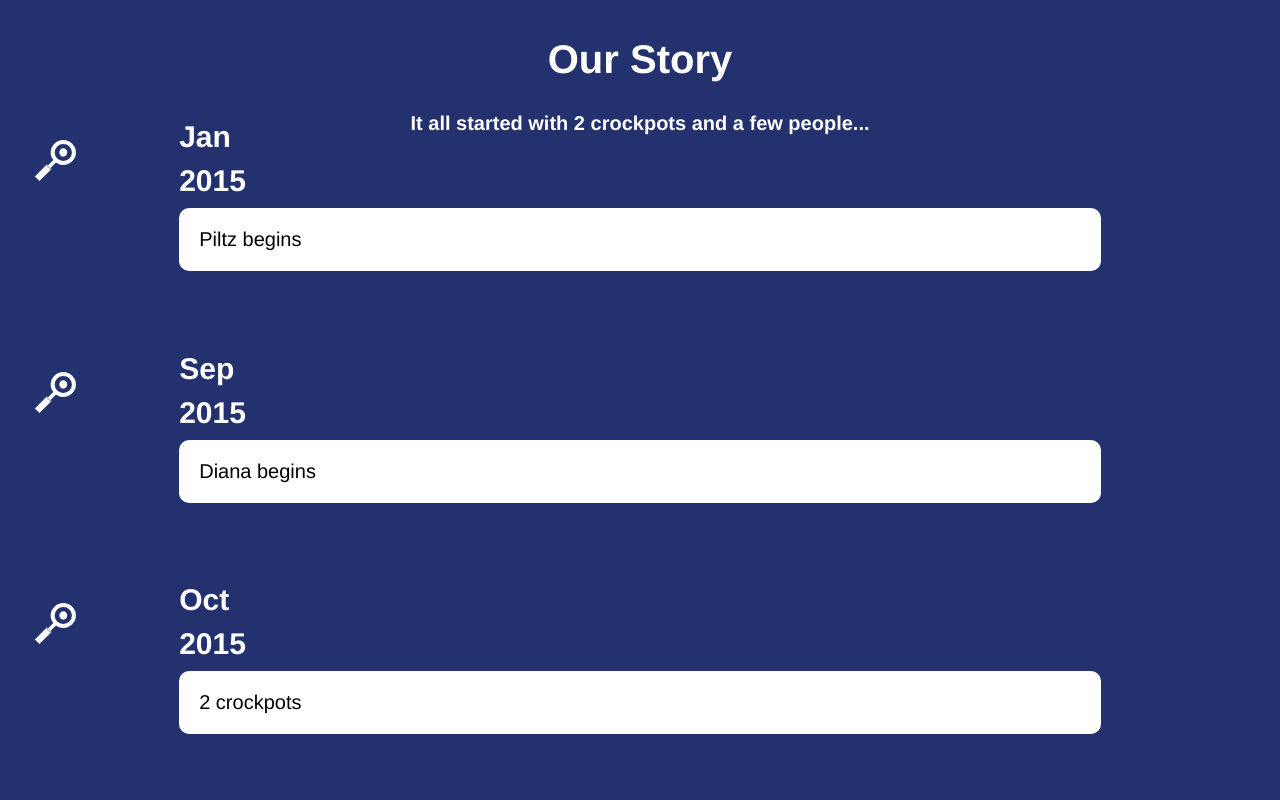
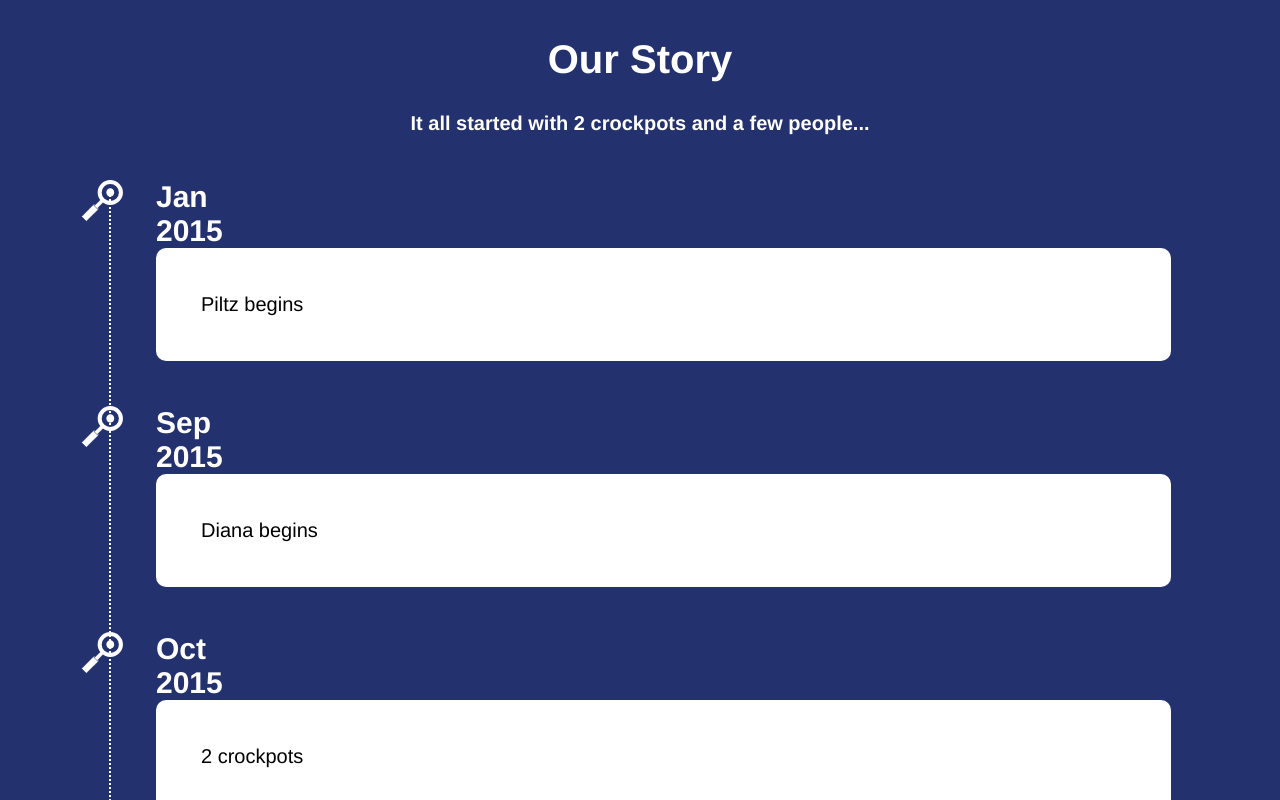
Before and after one commit to elp49/opendoordrexel, a Next.js app: page /about in a window 1280 px wide. Shown: the part 540-1340 px from the top of the page. Built offline with nearby package versions, Linux system fonts and the light colour scheme.

Commit message:
About page - adjusting alignment of timeline for consistency

```diff
--- a/pages/about.js
+++ b/pages/about.js
@@ -49,7 +49,7 @@ export default function About() {
           <a href='#timeline' className={styles.chevronDown}><i></i></a>
         </Section>
         <Section id={'timeline'} section={about.timeline}>
-          <ul>
+          <ul className={styles.timeline}>
             {about.timeline.events.map((event, i) => {
               return (
                 <li key={`event-${i}`} className={styles.event}>
--- a/pages/about.module.css
+++ b/pages/about.module.css
@@ -31,48 +31,34 @@
   background-image: url('/icons/chevron-down-white.svg');
 }
 
-/* .aboutTimeline {
-  padding: 45px 0;
-  background-color: #24316F;
-  color: #fff;
-} */
-
-/* .timeline {
-  position: relative;
-  width: 90%;
-  max-width: 1200px;
-  margin: 0 auto;
-} */
-
-/* .timeline>ul {
-  margin: 3rem 0;
+.timeline {
+  margin: 30px 20px;
   border-left: 2px solid #fff;
   border-style: dotted;
-} */
+}
 
 .event {
   position: relative;
-  top: -3rem;
+  top: -10px;
   width: 100%;
-  margin-bottom: 45px;
+  margin: 20px 0;
   color: #fff;
   list-style: none;
 }
 
 .magnifyingGlass {
   position: absolute;
-  top: 2rem;
   left: -3.83rem;
   height: 5rem;
   width: 5rem;
 }
 
 .eventDate {
-  margin-left: 10%;
+  margin-left: 20px;
 }
 
 .eventDetails {
-  margin-left: 10%;
+  margin-left: 20px;
   padding: 20px;
   background-color: #fff;
   color: #000;
@@ -80,13 +66,17 @@
 }
 
 @media only screen and (min-width: 1000px) {
+  .timeline {
+    margin: 55px 45px;
+  }
   .event {
-    margin-bottom: 7%;
+    margin: 45px 0;
   }
-  .eventDate>h2 {
-    margin-bottom: 10px
+  .eventDate {
+    margin-left: 45px;
   }
   .eventDetails {
-    margin-right: 10%;
+    margin-left: 45px;
+    padding: 45px;
   }
 }
--- a/pages/index.js
+++ b/pages/index.js
@@ -64,7 +64,6 @@ export default function Index() {
           <ul className={styles.announcements}>
             {index.announcements.posts.map((post, i) => {
               var className = i % 2 === 0 ? styles.leftPost : styles.rightPost;
-              console.log(className);
               return (
                 <li key={`post-${i}`} className={className} >
                   <div className={styles.postHeader}>
```
